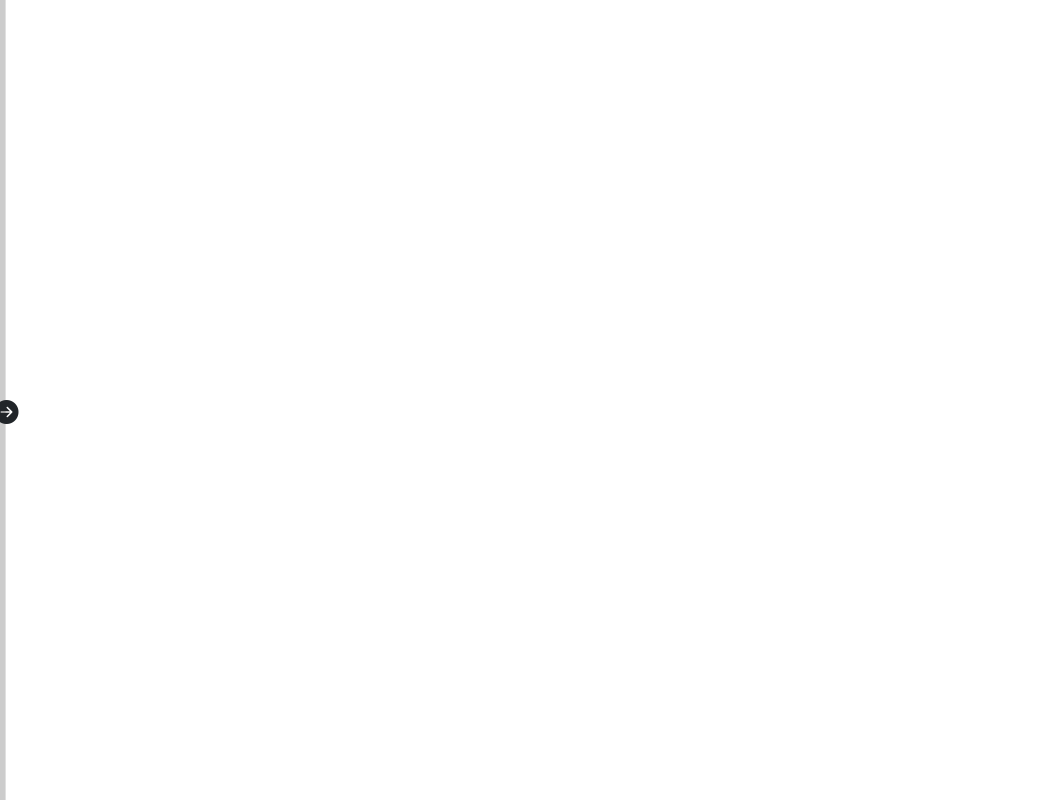
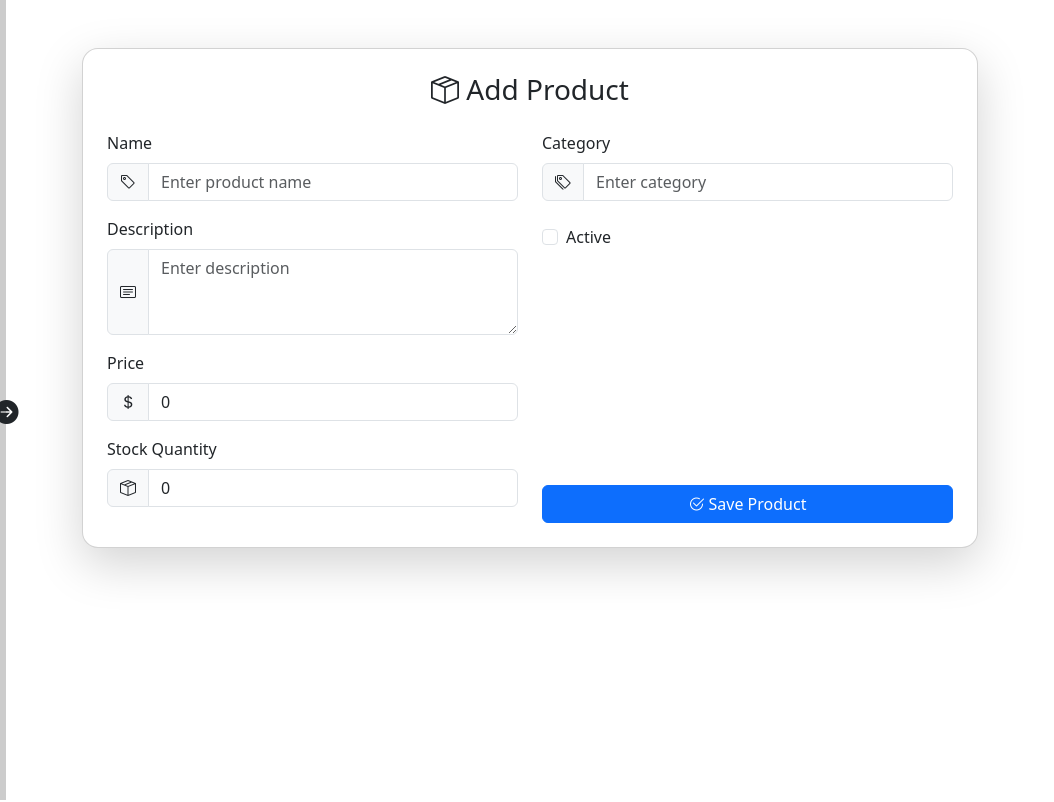
Before and after one commit to viniciusjuste/Sales-and-Inventory-Dashboard-FrontEnd, an Angular app in the folder SalesAndInventoryDashboard-FE/: page /add-product in a window 1280 px wide. Shown: the top 802 px of the page, without its empty margins (0-1054 px from the left). Built offline with nearby package versions, Linux system fonts and the light colour scheme.

Commit message:
fix(sidebar):  fazer a sidebar empurrar o conteudo quando estiver aberta

```diff
--- a/SalesAndInventoryDashboard-FE/src/app/app.component.css
+++ b/SalesAndInventoryDashboard-FE/src/app/app.component.css
@@ -0,0 +1,8 @@
+.main-content {
+    transition: margin-left 0.5s ease;
+    margin-left: 0;
+  }
+
+  .main-content.shifted {
+    margin-left: 15.625rem;
+  }
--- a/SalesAndInventoryDashboard-FE/src/app/app.component.html
+++ b/SalesAndInventoryDashboard-FE/src/app/app.component.html
@@ -1,2 +1,5 @@
-<app-sidebar></app-sidebar>
-<router-outlet></router-outlet>
+<app-sidebar (sidebarToggle)="onSidebarToggle($event)"></app-sidebar>
+
+<div class="main-content" [class.shifted]="sidebarOpen">
+  <router-outlet></router-outlet>
+</div>
--- a/SalesAndInventoryDashboard-FE/src/app/app.component.ts
+++ b/SalesAndInventoryDashboard-FE/src/app/app.component.ts
@@ -13,4 +13,10 @@
 })
 export class AppComponent {
   title = 'SalesAndInventoryDashboard-FE';
+
+  sidebarOpen = false;
+
+  onSidebarToggle(isOpen: boolean) {
+    this.sidebarOpen = isOpen;
+  }
 }
--- a/SalesAndInventoryDashboard-FE/src/app/shared/sidebar/sidebar.component.css
+++ b/SalesAndInventoryDashboard-FE/src/app/shared/sidebar/sidebar.component.css
@@ -1,6 +1,7 @@
 /* Sidebar styles */
 .sidebar-container {
     display: flex;
+    position: fixed;
     flex-direction: column;
     width: fit-content;
     height: 100vh;
--- a/SalesAndInventoryDashboard-FE/src/app/shared/sidebar/sidebar.component.html
+++ b/SalesAndInventoryDashboard-FE/src/app/shared/sidebar/sidebar.component.html
@@ -1,6 +1,6 @@
 <div class="sidebar-container" [ngClass]="{'sidebar-collapsed': !isSidebarOpen}">
     <!-- Sidebar -->
-    <div class="d-flex flex-column flex-shrink-0 sidebar background" #sidebar id="sidebar">
+    <div class="d-flex flex-column flex-shrink-0 sidebar background" #sidebar id="sidebar" [class.open]="isSidebarOpen">
         <!-- Itens da sidebar -->
         <ul class="nav nav-pills flex-column mb-auto nav-sidebar">
             <li class="nav-item">
@@ -41,7 +41,7 @@
             </li>
         </ul>
         <!-- Botão de toggle (seta) dentro da sidebar -->
-        <button id="toggleSidebar" class="btn-toggle-sidebar" (click)="toggleSidebar()">
+        <button id="toggleSidebar" class="btn-toggle-sidebar"  (click)="toggleSidebar()">
             <i class="bi" [ngClass]="isSidebarOpen ? 'bi-arrow-left-circle-fill' : 'bi-arrow-right-circle-fill'">
             </i>
         </button>
--- a/SalesAndInventoryDashboard-FE/src/app/shared/sidebar/sidebar.component.ts
+++ b/SalesAndInventoryDashboard-FE/src/app/shared/sidebar/sidebar.component.ts
@@ -1,5 +1,5 @@
 import { CommonModule } from '@angular/common';
-import { Component, ElementRef, ViewChild } from '@angular/core';
+import { Component, ElementRef, EventEmitter, Output, ViewChild } from '@angular/core';
 import { RouterModule } from '@angular/router';
 
 @Component({
@@ -12,14 +12,17 @@
   isSidebarOpen = false;
 
   @ViewChild('sidebar') sidebar: ElementRef | undefined;
+  @Output() sidebarToggle = new EventEmitter<boolean>();
+
 
   /**
    * Toggles the sidebar's open/closed state.
    * If the sidebar element is not defined, the function exits early.
    */
   toggleSidebar() {
-    if (this.sidebar == undefined) return;
+    if (!this.sidebar) return;
 
     this.isSidebarOpen = !this.isSidebarOpen;
+    this.sidebarToggle.emit(this.isSidebarOpen);
   }
 }
```
